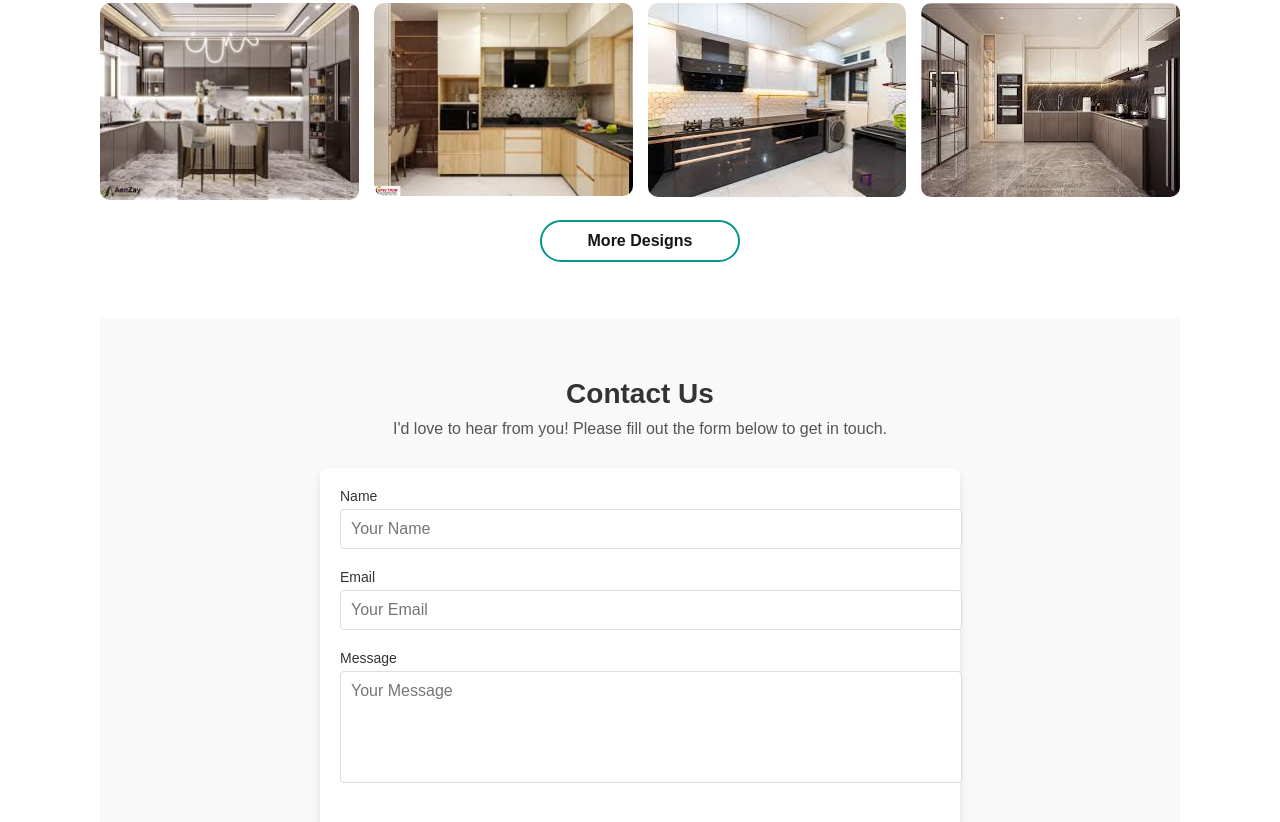
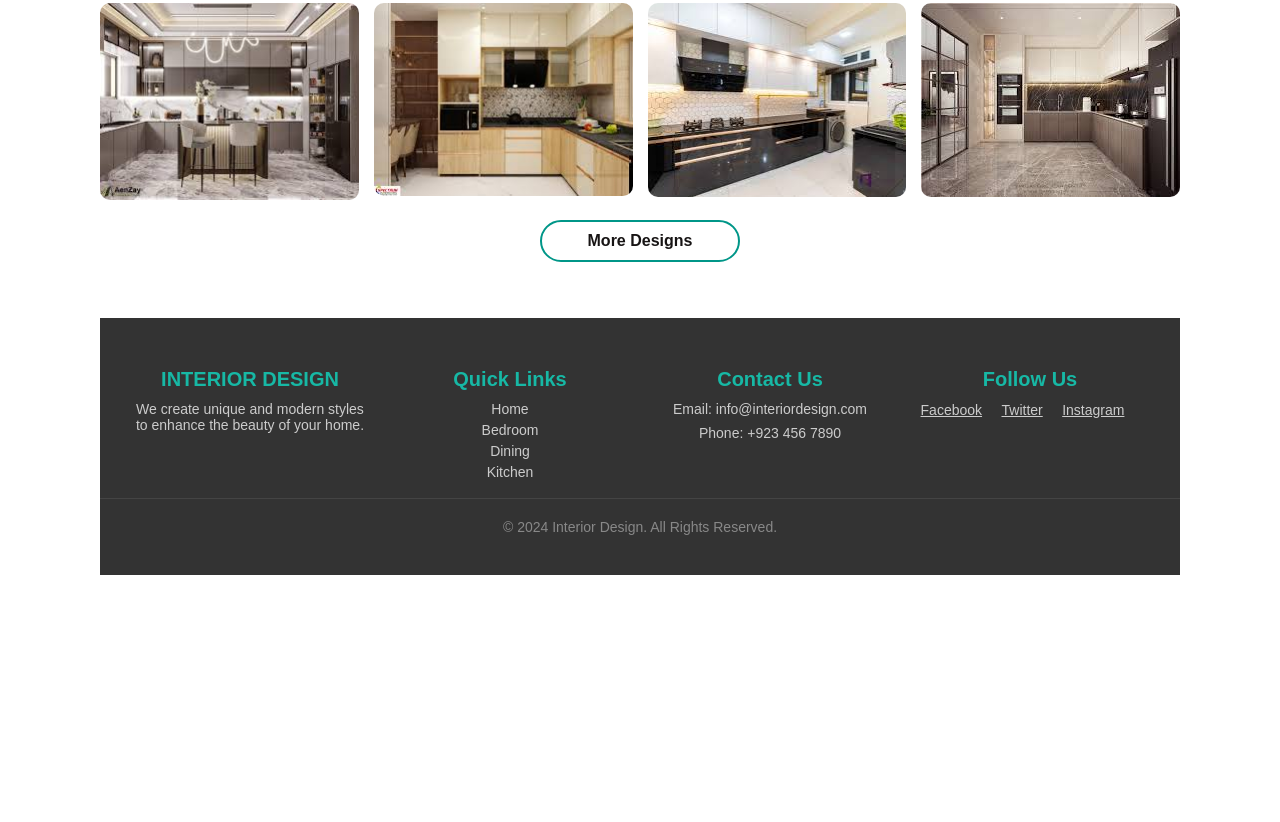
Before and after one commit to Aqsa-Memon/Html-Css-website, a plain HTML site: page index.html in a window 1280 px wide. Shown: the part 1978-2800 px from the top of the page. After the commit the page ends 2653 px from the top, so only its background shows below. Drawn offline with Linux system fonts and the light colour scheme.

Commit message:
html/css

```diff
--- a/index.html
+++ b/index.html
@@ -16,7 +16,6 @@
                 <li><a href="#bedroom">Bedroom</a></li>
                 <li><a href="#dinning">Dinning</a></li>
                 <li><a href="#kitchen">Kitchen</a></li>
-                <li><a href="#contact">Contact Us</a></li>
             </ul>
         </div>
         <div class="content">
@@ -73,28 +72,6 @@
         <button class="design-btn">More Designs</button> <br><br><br>
 
 
-        <!-- Contact Me Section -->
-<section id="contact" class="contact-section">
-    <h2>Contact Us</h2>
-    <p>I'd love to hear from you! Please fill out the form below to get in touch.</p>
-    <form class="contact-form">
-        <div class="form-group">
-            <label for="name">Name</label>
-            <input type="text" id="name" name="name" placeholder="Your Name" required>
-        </div>
-        <div class="form-group">
-            <label for="email">Email</label>
-            <input type="email" id="email" name="email" placeholder="Your Email" required>
-        </div>
-        <div class="form-group">
-            <label for="message">Message</label>
-            <textarea id="message" name="message" placeholder="Your Message" rows="5" required></textarea>
-        </div>
-        <button type="submit" class="submit-btn">Send Message</button>
-    </form>
-</section>
-
-
 
 
         <!-- Footer Section -->
@@ -111,7 +88,6 @@
                 <li><a href="#bedroom">Bedroom</a></li>
                 <li><a href="#dinning">Dining</a></li>
                 <li><a href="#kitchen">Kitchen</a></li>
-                <li><a href="#contact">Contact Us</a></li>
             </ul>
         </div>
         <div class="footer-col">
--- a/style.css
+++ b/style.css
@@ -242,78 +242,6 @@ button:hover{
 
 }
 
-/* Contact Me Section */
-.contact-section {
-    padding: 60px 20px;
-    background-color: #f9f9f9;
-    text-align: center;
-}
-
-.contact-section h2 {
-    font-size: 28px;
-    color: #333;
-    margin-bottom: 10px;
-}
-
-.contact-section p {
-    font-size: 16px;
-    color: #555;
-    margin-bottom: 30px;
-}
-
-.contact-form {
-    max-width: 600px;
-    margin: 0 auto;
-    background-color: #fff;
-    padding: 20px;
-    border-radius: 8px;
-    box-shadow: 0px 4px 8px rgba(0, 0, 0, 0.1);
-}
-
-.form-group {
-    margin-bottom: 20px;
-    text-align: left;
-}
-
-.form-group label {
-    display: block;
-    font-size: 14px;
-    color: #333;
-    margin-bottom: 5px;
-}
-
-.form-group input,
-.form-group textarea {
-    width: 100%;
-    padding: 10px;
-    border: 1px solid #ddd;
-    border-radius: 4px;
-    font-size: 16px;
-    color: #6ec6c3;
-    resize: none;
-    transition: border-color 0.3s;
-}
-
-.form-group input:focus,
-.form-group textarea:focus {
-    border-color: #4ebe93;
-    outline: none;
-}
-
-.submit-btn {
-    background-color: #333;
-    color: #fff;
-    border: none;
-    padding: 12px 20px;
-    font-size: 16px;
-    cursor: pointer;
-    border-radius: 4px;
-    transition: background-color 0.3s;
-}
-
-.submit-btn:hover {
-    background-color: #555;
-}
 /* Footer Section */
 .footer {
     background-color: #333;
@@ -419,12 +347,9 @@ button:hover{
     .banner {
         padding: 10px;
     }
-
-    .contact-section h2 {
-        font-size: 20px;
-    }
-
     .footer-col h3 {
         font-size: 16px;
+        flex-direction: column;
+        text-align: center;
     }
 }
```
